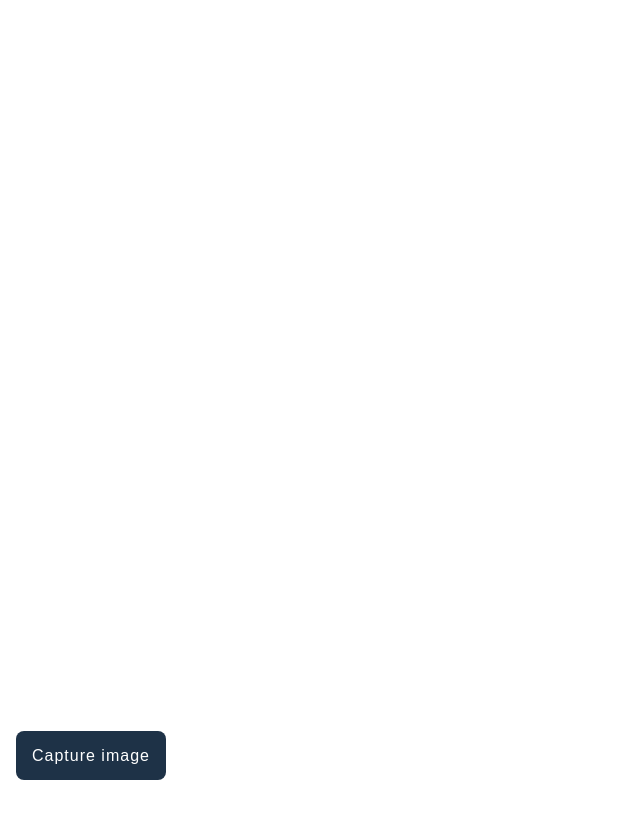
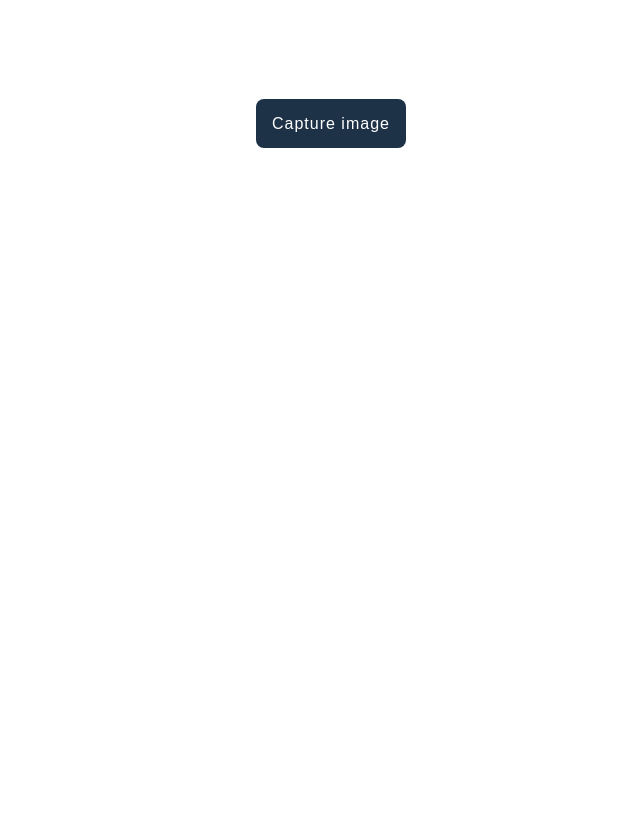
Before and after one commit to frontendops/photo-upload-ui, a React (Vite) app: page / in a window 1280 px wide. Shown: the part 1700-2519 px from the top of the page, without its empty margins (0-640 px from the left). Built offline with nearby package versions, Linux system fonts and the light colour scheme; a web font is replaced by a local one.

Commit message:
Desktop styling tweaks

```diff
--- a/src/App.css
+++ b/src/App.css
@@ -145,7 +145,6 @@ width: 0px;
     }
 
     .image-list-container {
-        /* max-width: 500px; */
         padding-top: 32px;
     }
 
@@ -180,4 +179,15 @@ width: 0px;
         font-size: 28px;
     }
 
+    #main-content-container {
+        max-width: 800px;
+        margin: 0 auto;
+        margin-top: -600px;
+
+    }
+
+    .image-list-container {
+        padding-top: 64px;
+    }
+
 }
```
